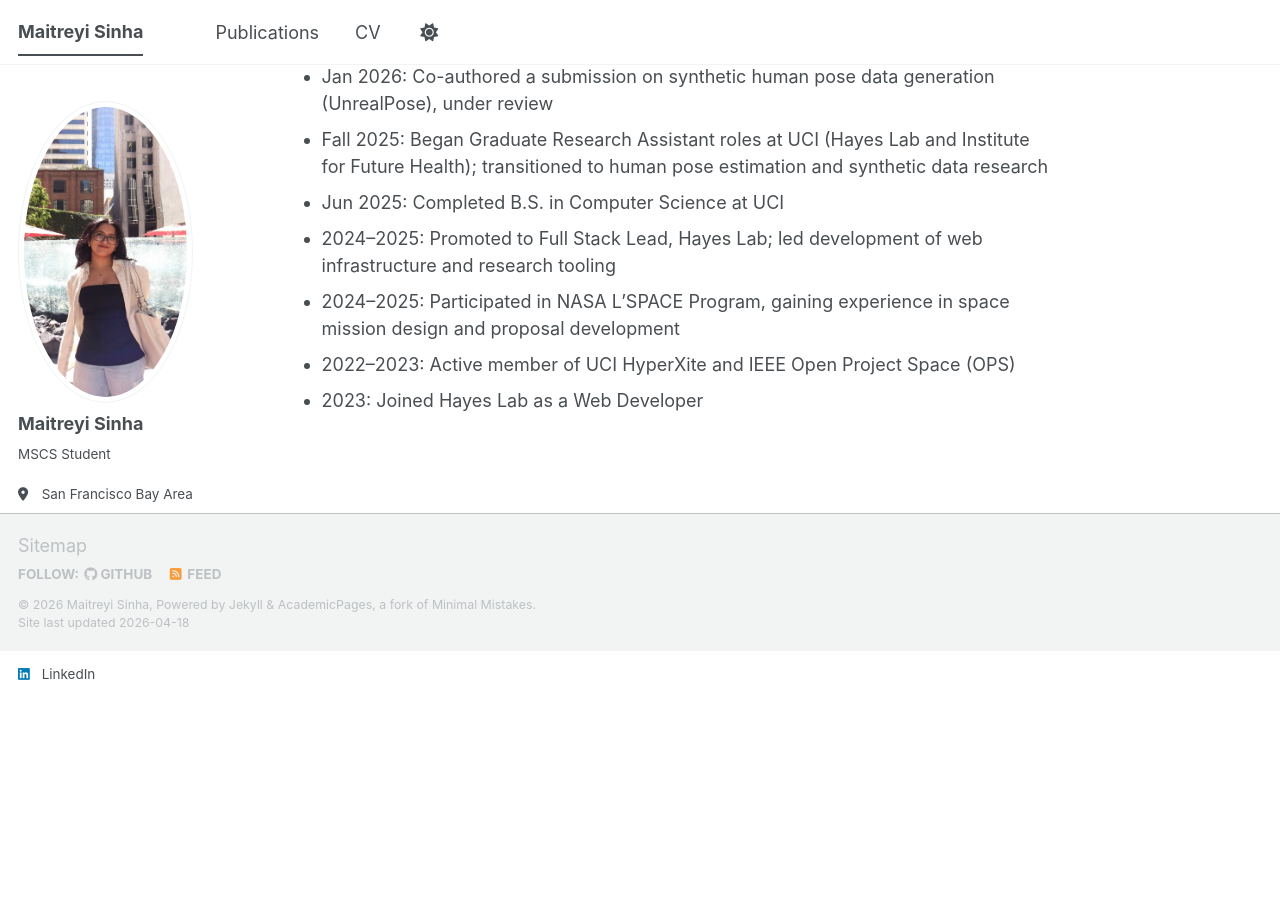
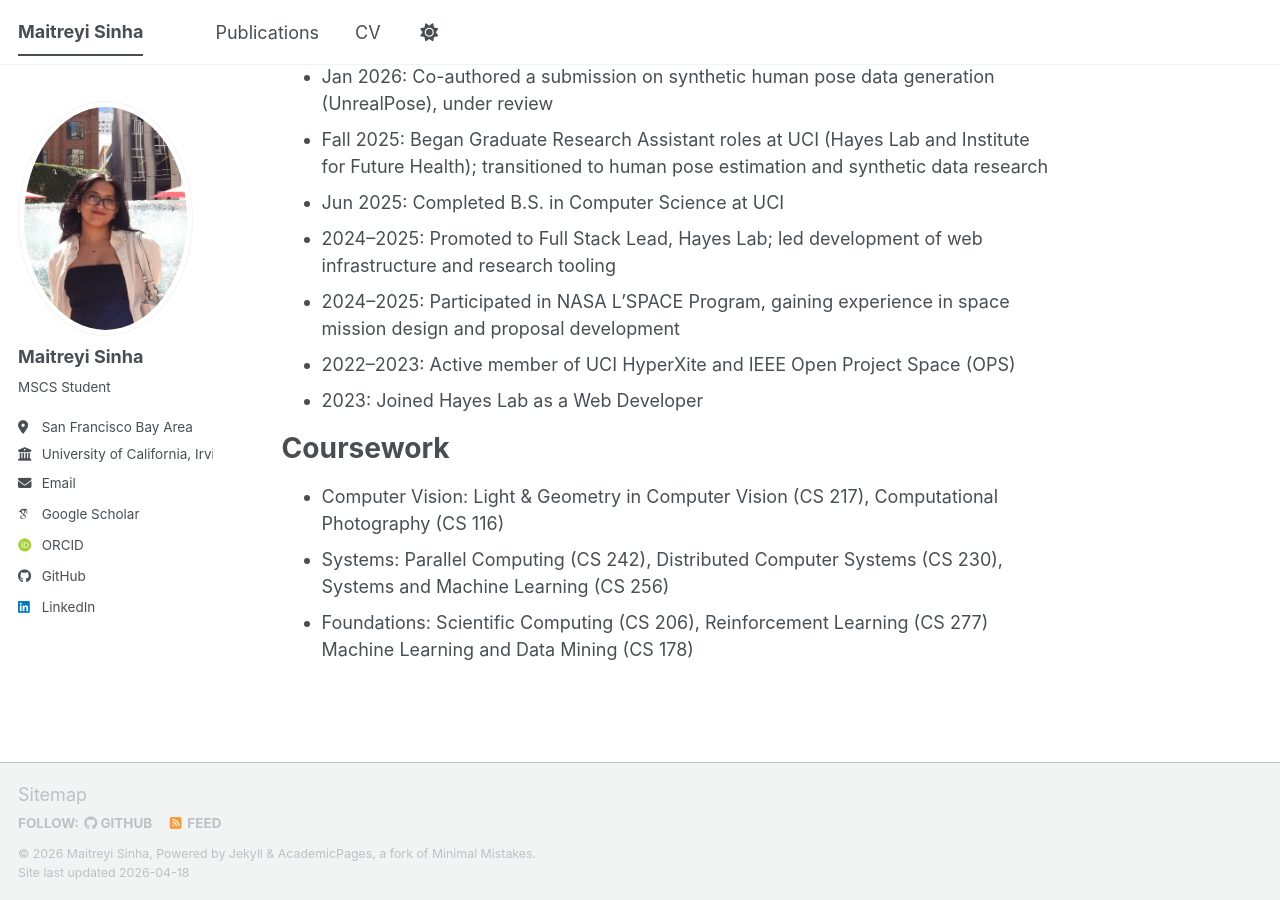
Before and after one commit to maitreyyi/maitreyyi.github.io, a Jekyll site: the page built from _pages/about.md, in a window 1280 px wide and 900 px high, scrolled down 820 px. Built offline with Jekyll 4.4.1, drawn with Linux system fonts in a browser that asks for light colours; some web fonts are replaced; a script bundle is joined from its source files by our own code; library files that are not in the unit come from our copies; before the commit the page ends 1471 px from its top, so only the background shows below that.

Commit message:
updates to about.md

```diff
--- a/_pages/about.md
+++ b/_pages/about.md
@@ -28,3 +28,10 @@
 - 2024–2025: Participated in NASA L’SPACE Program, gaining experience in space mission design and proposal development
 - 2022–2023: Active member of UCI HyperXite and IEEE Open Project Space (OPS)
 - 2023: Joined Hayes Lab as a Web Developer
+
+
+Coursework
+======
+* Computer Vision: Light & Geometry in Computer Vision (CS 217), Computational Photography (CS 116)
+* Systems: Parallel Computing (CS 242), Distributed Computer Systems (CS 230), Systems and Machine Learning (CS 256)
+* Foundations: Scientific Computing (CS 206), Reinforcement Learning (CS 277) Machine Learning and Data Mining (CS 178)
```
Also changed, not shown: _publications/2025-06-08-paper-title-number-5.md (+1 -2 lines), images/profile.png.
